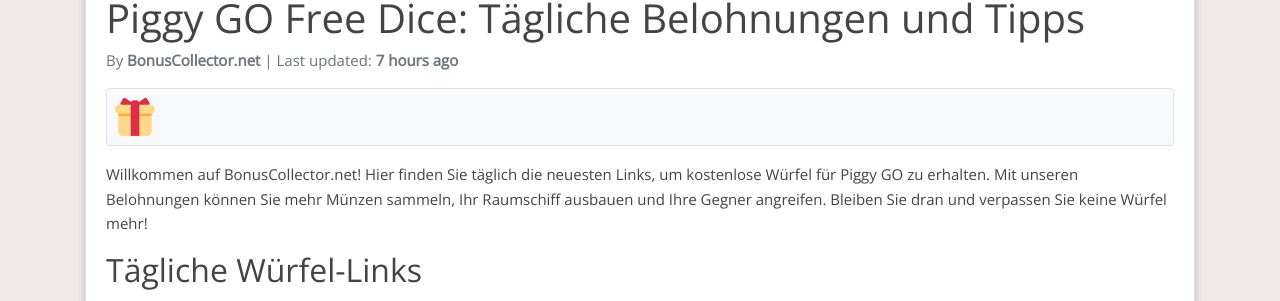
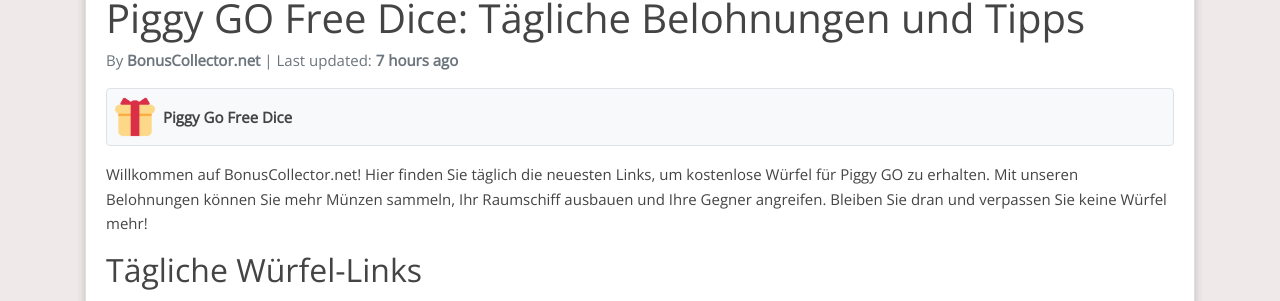
Before and after one commit to Prollad99/bs-net, a Jekyll site: the page built from de/_posts/2024-07-18-piggy-go.md, in a window 1280 px wide and 900 px high. Shown: the part 150-451 px from the top of the window. Built offline with Jekyll 4.4.1, drawn with Linux system fonts in a browser that asks for light colours; nearby versions of some CDN libraries; comment, search, counter and statistics services are not loaded.

Commit message:
Update 2024-07-18-piggy-go.md

```diff
--- a/de/_posts/2024-07-18-piggy-go.md
+++ b/de/_posts/2024-07-18-piggy-go.md
@@ -9,6 +9,8 @@
 permalink: /de/piggy-go-free-dice/
 image: /assets/images/piggy-go.png
 include_file: piggy-go.html
+manifest: /manifests/de/piggy-go.json
+app_name: "Piggy Go Free Dice"
 ---
 
 Willkommen auf BonusCollector.net! Hier finden Sie täglich die neuesten Links, um kostenlose Würfel für Piggy GO zu erhalten. Mit unseren Belohnungen können Sie mehr Münzen sammeln, Ihr Raumschiff ausbauen und Ihre Gegner angreifen. Bleiben Sie dran und verpassen Sie keine Würfel mehr!
```
